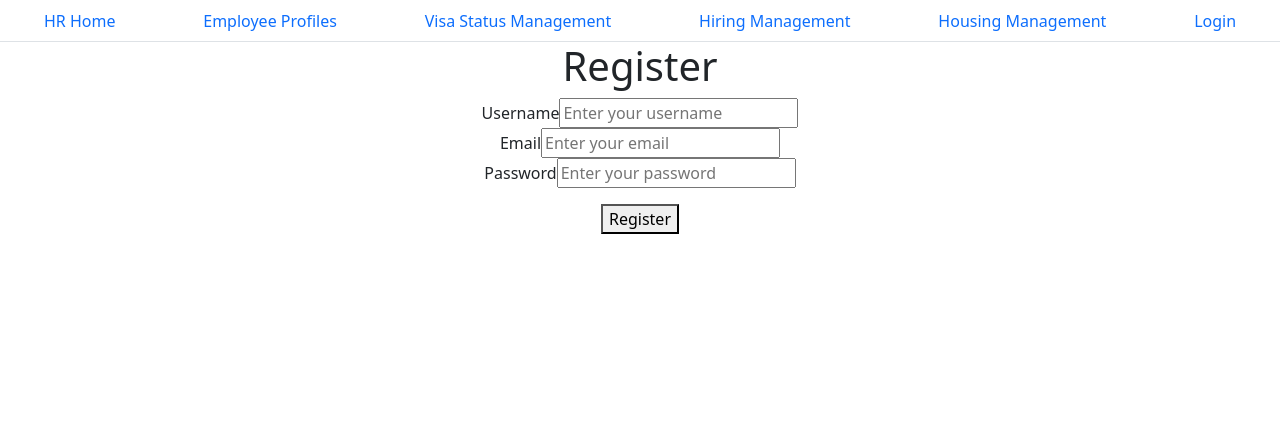
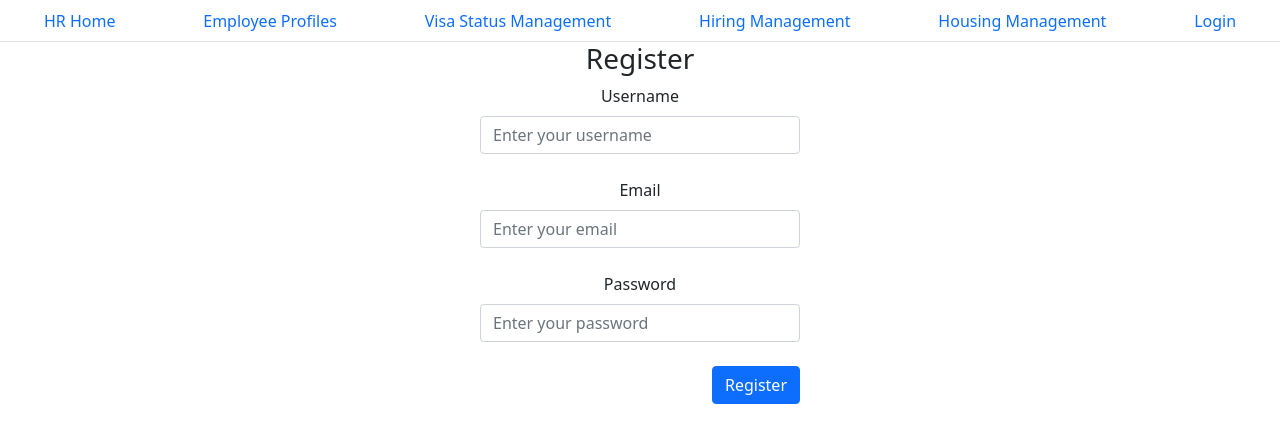
Before and after one commit to sleepyhong/HR_Project, a React (Create React App) app: page /register in a window 1280 px wide. Shown: the top 442 px of the page. Built offline with nearby package versions, Linux system fonts and the light colour scheme.

Commit message:
login & register css

```diff
--- /dev/null
+++ b/src/component/Login/Login.css
@@ -0,0 +1,19 @@
+* {
+  -webkit-box-sizing: border-box;
+          box-sizing: border-box;
+}
+
+html, body {
+  width: 100%;
+  height: 100%;
+}
+
+form {
+  width: 25%;
+  margin: auto;
+}
+
+form button {
+  float: right;
+}
+/*# sourceMappingURL=Login.css.map */
--- a/src/component/Login/Login.jsx
+++ b/src/component/Login/Login.jsx
@@ -1,6 +1,8 @@
 import React, { Component } from "react";
 import axios from "axios";
 import { setUser } from "../../redux/userAction";
+
+import "./Login.css";
 
 export default class Login extends Component {
     constructor(props) {
@@ -37,18 +39,18 @@ export default class Login extends Component {
     render() {
         return (
             <>
-                <h1>Login</h1>
+                <h3>Login</h3>
                 <form onSubmit={this.submitForm}>
-                    <div>
-                        <label for="email">Email</label>
-                        <input type="email" id="email" name="email" placeholder="Enter your email" />
+                    <div class="form-outline mb-4">
+                        <label for="email" class="form-label">Email</label>
+                        <input type="email" id="email" name="email" class="form-control" placeholder="Enter your email" />
                     </div>
-                    <div>
-                        <label for="password">Password</label>
-                        <input type="password" id="password" name="password" placeholder="Enter your password" />
+                    <div class="form-outline mb-4">
+                        <label for="password" class="form-label">Password</label>
+                        <input type="password" id="password" name="password" class="form-control" placeholder="Enter your password" />
                     </div>
                     <p>{this.state.error}</p>
-                    <button type="submit">Login</button>
+                    <button type="submit" class="btn btn-primary btn-block mb-4">Login</button>
                 </form>
             </>
         );
--- /dev/null
+++ b/src/component/Login/Login.scss
@@ -0,0 +1,21 @@
+* {
+    box-sizing: border-box;
+}
+
+html {
+    width: 100%;
+    height: 100%;
+}
+
+body {
+    @extend html;
+}
+
+form {
+    width: 25%;
+    margin: auto;
+
+    button {
+        float: right;
+    }
+}
--- a/src/component/Register/Register.jsx
+++ b/src/component/Register/Register.jsx
@@ -31,22 +31,22 @@ export default class Register extends Component {
     render() {
         return (
             <>
-                <h1>Register</h1>
+                <h3>Register</h3>
                 <form onSubmit={this.submitForm}>
-                    <div>
-                        <label for="username">Username</label>
-                        <input type="text" id="username" name="username" placeholder="Enter your username" required />
+                    <div class="form-outline mb-4">
+                        <label for="username" class="form-label">Username</label>
+                        <input type="text" id="username" name="username" class="form-control" placeholder="Enter your username" required />
                     </div>
-                    <div>
-                        <label for="email">Email</label>
-                        <input type="email" id="email" name="email" placeholder="Enter your email" required />
+                    <div class="form-outline mb-4">
+                        <label for="email" class="form-label">Email</label>
+                        <input type="email" id="email" name="email" class="form-control" placeholder="Enter your email" required />
                     </div>
-                    <div>
-                        <label for="password">Password</label>
-                        <input type="password" id="password" name="password" placeholder="Enter your password" required />
+                    <div class="form-outline mb-4">
+                        <label for="password" class="form-label">Password</label>
+                        <input type="password" id="password" name="password" class="form-control" placeholder="Enter your password" required />
                     </div>
                     <p>{this.state.error}</p>
-                    <button type="submit">Register</button>
+                    <button type="submit" class="btn btn-primary btn-block mb-4">Register</button>
                 </form>
             </>
         );
--- /dev/null
+++ b/src/component/Register/register.css
@@ -0,0 +1,5 @@
+* {
+  -webkit-box-sizing: border-box;
+          box-sizing: border-box;
+}
+/*# sourceMappingURL=register.css.map */
--- /dev/null
+++ b/src/component/Register/register.scss
@@ -0,0 +1,3 @@
+* {
+    box-sizing: border-box;
+}
```
Also changed, not shown: 2 other files (tests, documents, lock files or other folders).
